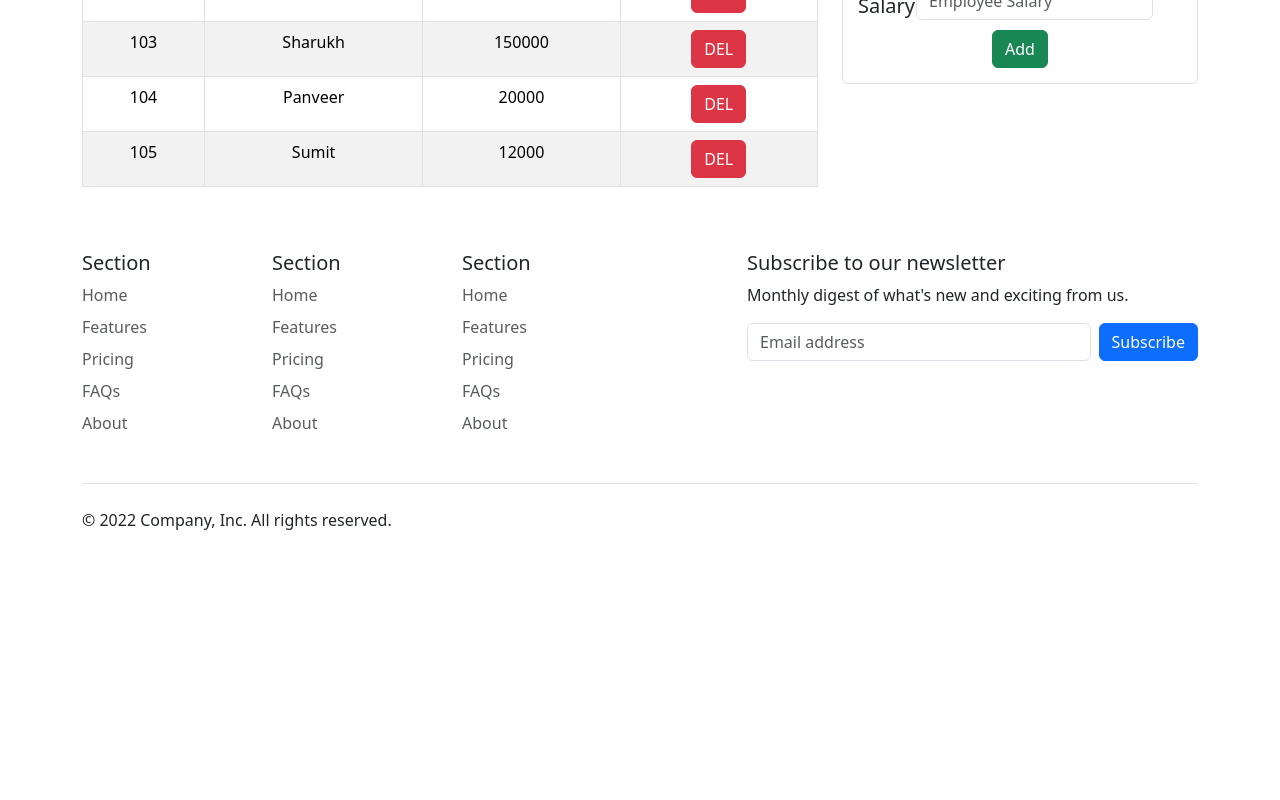
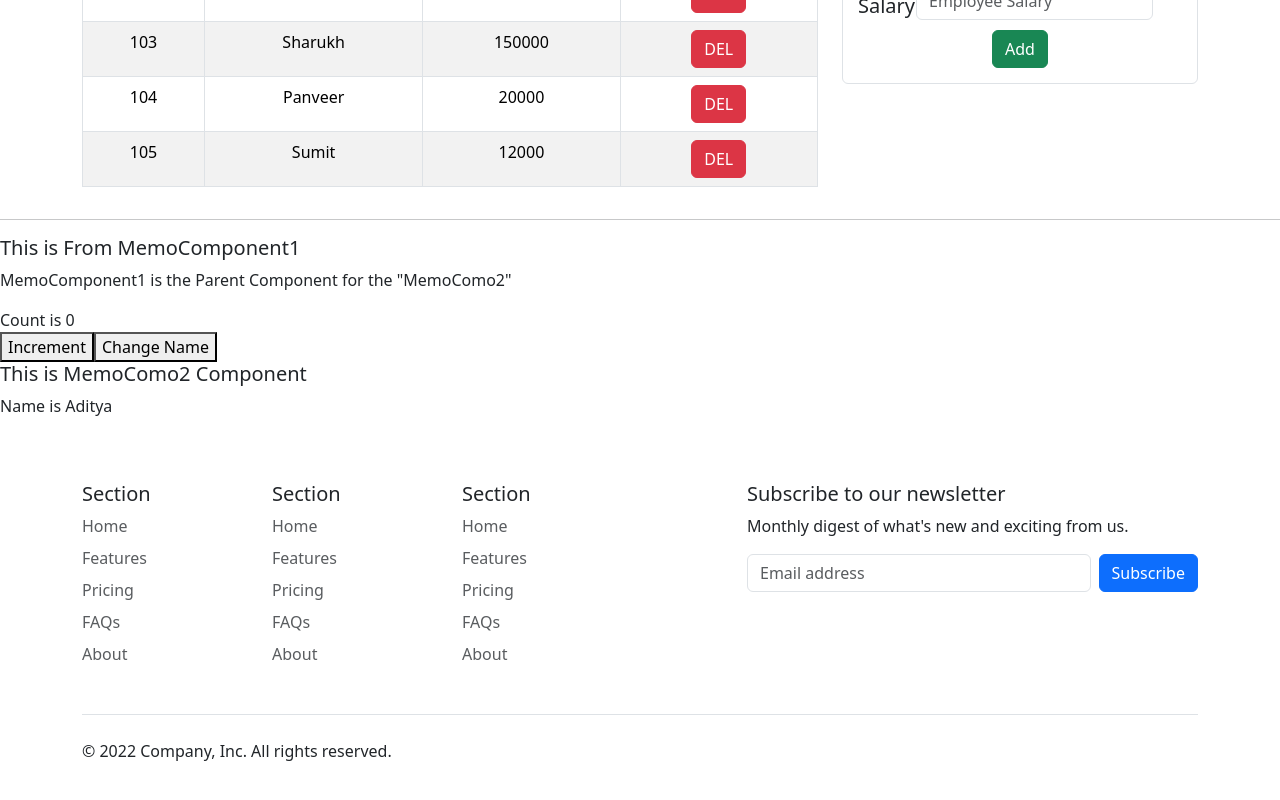
Before and after one commit to Aditya-aj-champ/ReactJs, a React (Vite) app: page / in a window 1280 px wide. Shown: the part 5168-5968 px from the top of the page. Before the commit the page ends 5813 px from the top, so only its background shows below. Built offline with nearby package versions, Linux system fonts and the light colour scheme.

Commit message:
first commit

```diff
--- a/src/Components/center/Center.jsx
+++ b/src/Components/center/Center.jsx
@@ -1,9 +1,11 @@
 // import React from "react";
 
 import EmpCURD from "../empCURDoperation/EmpCURD";
+import MemoComponent1 from "../memoComponent/MemoComponent1";
 import FunctionalPropes from "../propes/FunctionalPropes";
 import MyModel from "../propsChildren/MyModel";
 import PropsChildren from "../propsChildren/PropsChildren";
+import ClassPureComp from "../pureComponent/ClassPureComp";
 import SateInClassComp from "../stateInReact/SateInClassComp";
 import ShowHidePassword from "../stateInReact/ShowHidePassword";
 import StateFunComp from "../stateInReact/StateFunComp";
@@ -38,6 +40,9 @@ export default function Center() {
       <SweetAlertDemo1 />
       <hr />
       <EmpCURD />
+      <hr />
+      {/* <ClassPureComp /> */}
+      <MemoComponent1 />
     </>
   );
 }
--- /dev/null
+++ b/src/Components/memoComponent/MemoComo2.jsx
@@ -0,0 +1,15 @@
+import React from "react";
+
+function MemoComo2({ name }) {
+  // call from MemoComponent1
+  return (
+    <>
+      {console.log("MemoComo2 call...")}
+      <h5>This is MemoComo2 Component </h5>
+      <p>Name is {name}</p>
+    </>
+  );
+}
+export default React.memo(MemoComo2);
+// by using the "React.memo(MemoComo2)" we can prevent the re-rendering the comp whose vale is remain same if we cant use the "React.memo(MemoComo2)" than the our "MemoComo2" will always re-rendering that when click on the parent component fun
+//memo lets you skip re-rendering a component when its props are unchanged
--- /dev/null
+++ b/src/Components/memoComponent/MemoComponent1.jsx
@@ -0,0 +1,28 @@
+import React, { useState } from "react";
+import MemoComo2 from "./MemoComo2";
+
+export default function MemoComponent1() {
+  // call through center component
+
+  // state variable
+  const [count, setCount] = useState(0);
+  const [name, setName] = useState("Aditya");
+  const changName = () => {
+    setName("Adi");
+  };
+  const Increment = () => {
+    setCount(count + 1);
+  };
+  return (
+    <>
+      <h5>This is From MemoComponent1 </h5>
+      <div>
+        <p>MemoComponent1 is the Parent Component for the "MemoComo2" </p>
+        <div>Count is {count}</div>
+        <button onClick={Increment}>Increment</button>
+        <button onClick={changName}>Change Name</button>
+      </div>
+      <MemoComo2 name={name} />
+    </>
+  );
+}
--- /dev/null
+++ b/src/Components/pureComponent/ClassPureComp.jsx
@@ -0,0 +1,24 @@
+import React, { Component, PureComponent } from "react";
+
+export default class ClassPureComp extends PureComponent {
+  state = {
+    name: "Aditya",
+  };
+  changeName = () => {
+    this.setState({ name: "Adi" }); // if the state variable value is same the re-render method is not call in "PureComponent" (is is predefine class or keyword) if we use the only "Component" method than re-render is always call is the state variable same or different . that is the main different between component or PureComponent Class .
+  };
+  render() {
+    console.log("Render method is call... for classPureComponent");
+    return (
+      <>
+        <h5>This is the example of class pure component </h5>
+        <div className="ms-3">
+          <p>Name = {this.state.name}</p>
+          <button className="btn btn-primary" onClick={this.changeName}>
+            Change Name
+          </button>
+        </div>
+      </>
+    );
+  }
+}
```
